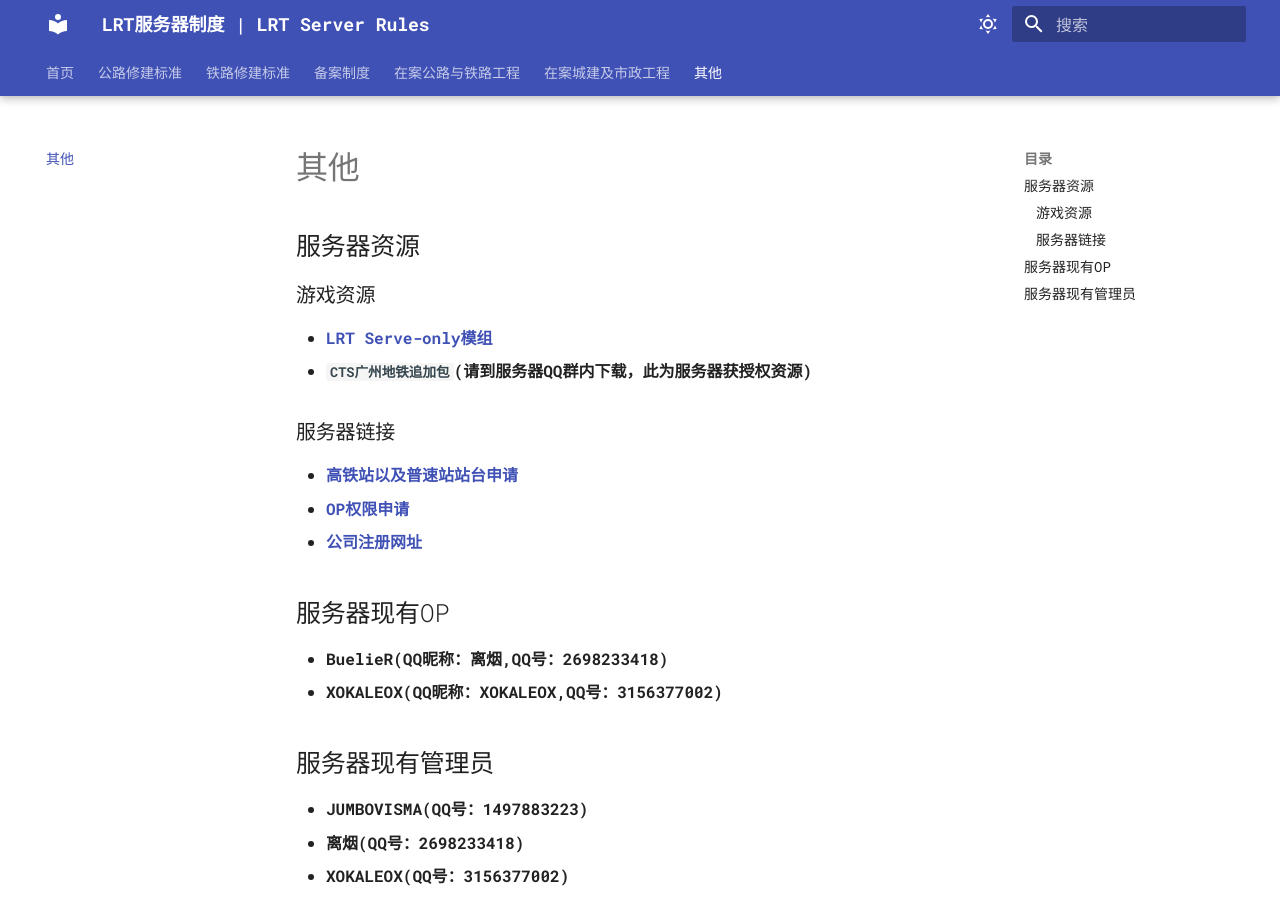
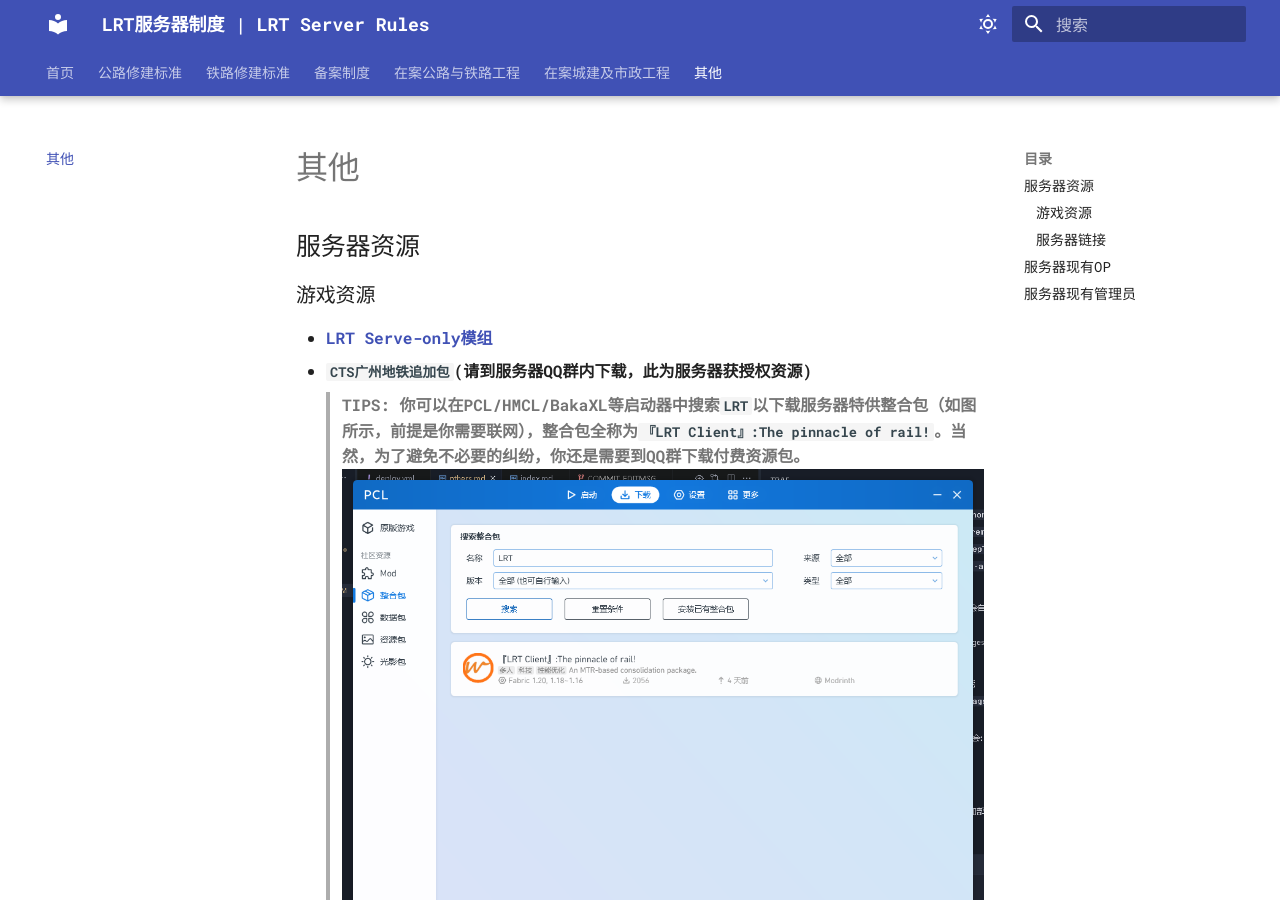
Before and after one commit to BuelieR/LRT_RULES, an MkDocs documentation site: the page built from docs/others.md, in a window 1280 px wide and 900 px high. Built offline with MkDocs 1.6.1 and Material for MkDocs 9.7.7, drawn with Linux system fonts in a browser that asks for light colours.

Commit message:
Add some new information.

```diff
--- a/docs/others.md
+++ b/docs/others.md
@@ -5,6 +5,8 @@
 ### 游戏资源
 * **[LRT Serve-only模组](https://github.com/BuelieR/lrt-server-only)**
 * **`CTS广州地铁追加包`(请到服务器QQ群内下载，此为服务器获授权资源)**
+> **TIPS: 你可以在PCL/HMCL/BakaXL等启动器中搜索`LRT`以下载服务器特供整合包（如图所示，前提是你需要联网），整合包全称为`『LRT Client』:The pinnacle of rail!`。当然，为了避免不必要的纠纷，你还是需要到QQ群下载付费资源包。**
+![alt text](images/search_LRT.png)
 
 ### 服务器链接
 * **[高铁站以及普速站站台申请](https://v.wjx.cn/vm/hpRoGPo.aspx)**
```
Also changed, not shown: docs/images/search_LRT.png (added).
